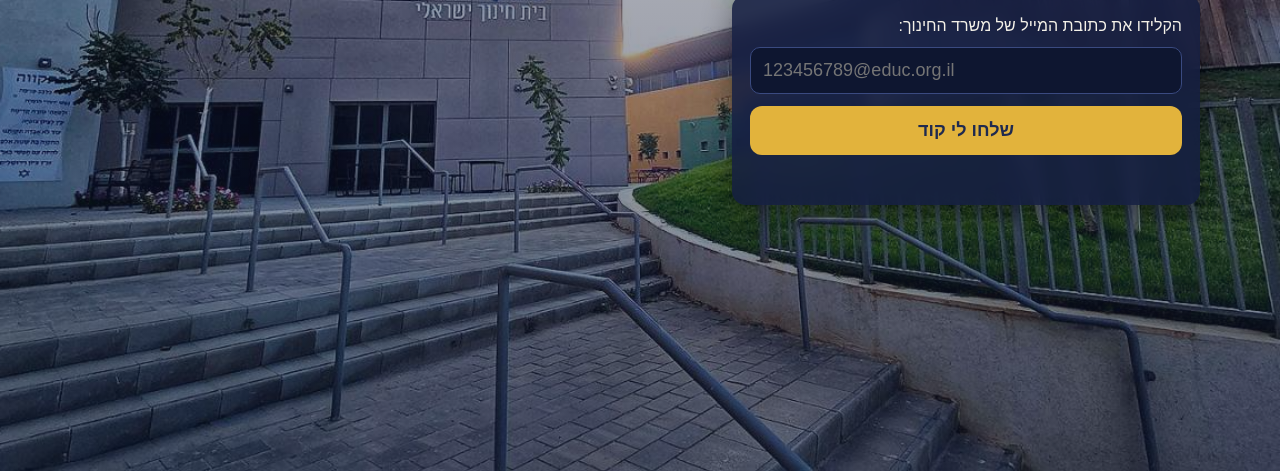
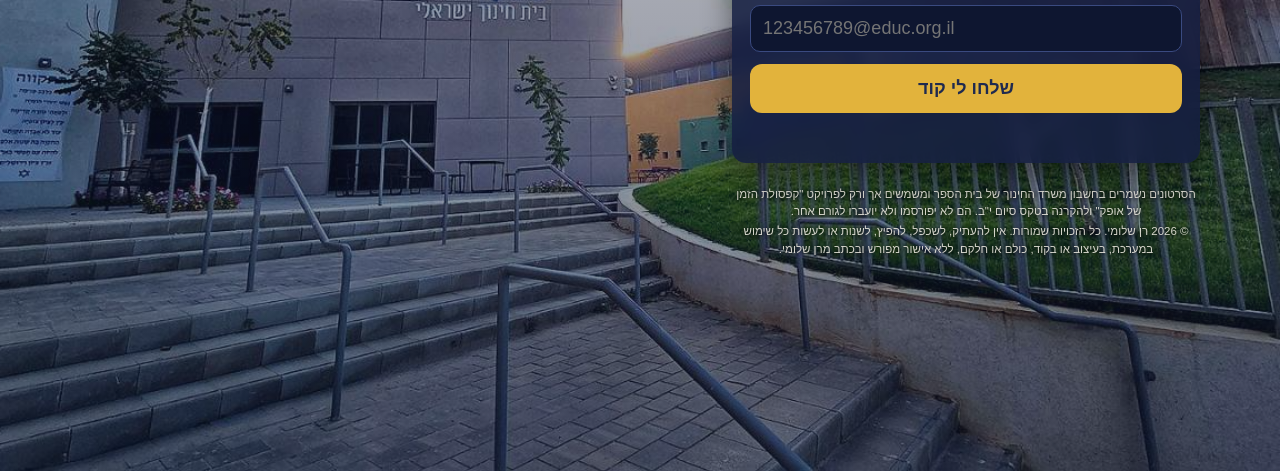
Before and after one commit to OFEKSC111/capsule, a plain HTML site: page index.html in a window 1280 px wide. Shown: the part 329-800 px from the top of the page. Drawn offline with Linux system fonts and the light colour scheme.

Commit message:
Update index.html

```diff
--- a/index.html
+++ b/index.html
@@ -1,4 +1,10 @@
 <!DOCTYPE html>
+<!--
+  קפסולת הזמן של אופק
+  © 2026 רן שלומי (Ran Shlomi). כל הזכויות שמורות. All rights reserved.
+  אין להעתיק, לשכפל, להפיץ, לשנות או לעשות כל שימוש בקוד, בעיצוב או במערכת, כולם או חלקם,
+  ללא אישור מפורש ובכתב מרן שלומי.
+-->
 <html lang="he" dir="rtl">
 <head>
 <meta charset="utf-8">
@@ -64,6 +70,8 @@
   #recBar button { margin-top:0; }
   #recBar .side { width:34%; }
   #canvas { display:none; }
+  .legal { margin-top:6px; font-size:11.5px; line-height:1.5; text-align:center; color:rgba(244,241,232,.85); text-shadow:0 1px 4px rgba(0,0,0,.9); }
+  .legal p { margin:3px 0; }
 </style>
 </head>
 <body>
@@ -151,6 +159,11 @@
     <p id="doneTxt">נתראה בטקס סיום י"ב.</p>
     <p class="small">אפשר לסגור את הדף.</p>
   </div>
+
+  <footer class="legal">
+    <p>הסרטונים נשמרים בחשבון משרד החינוך של בית הספר ומשמשים אך ורק לפרויקט "קפסולת הזמן של אופק" ולהקרנה בטקס סיום י"ב. הם לא יפורסמו ולא יועברו לגורם אחר.</p>
+    <p>© 2026 רן שלומי. כל הזכויות שמורות. אין להעתיק, לשכפל, להפיץ, לשנות או לעשות כל שימוש במערכת, בעיצוב או בקוד, כולם או חלקם, ללא אישור מפורש ובכתב מרן שלומי.</p>
+  </footer>
 </div>
 
 <div id="sRec" class="hide">
```
